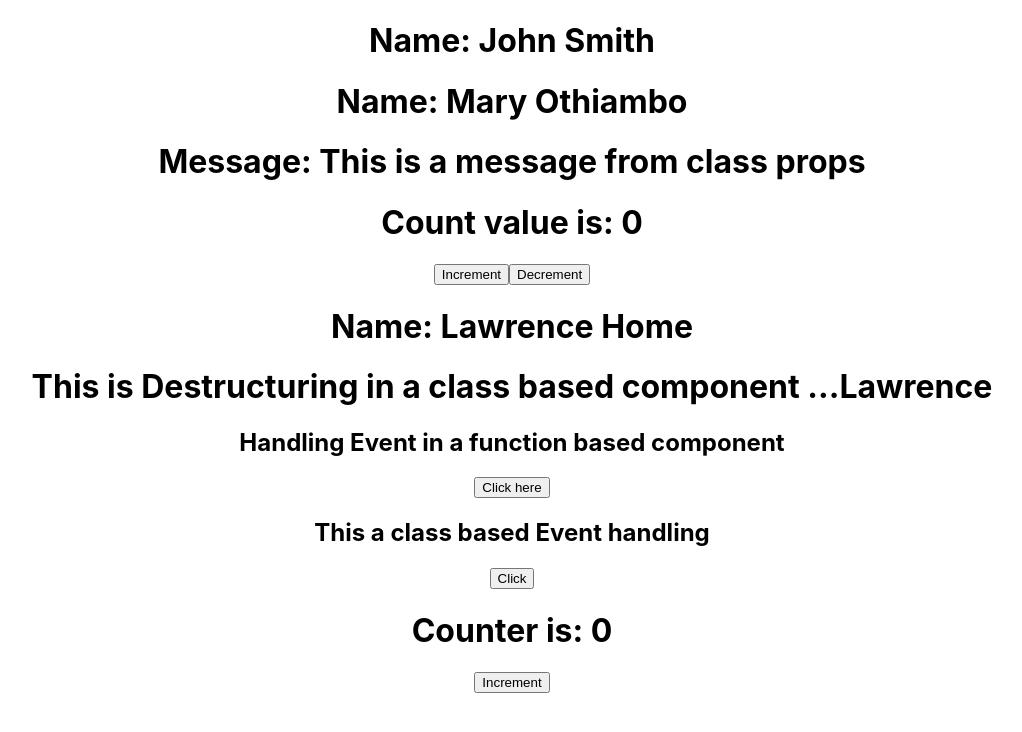
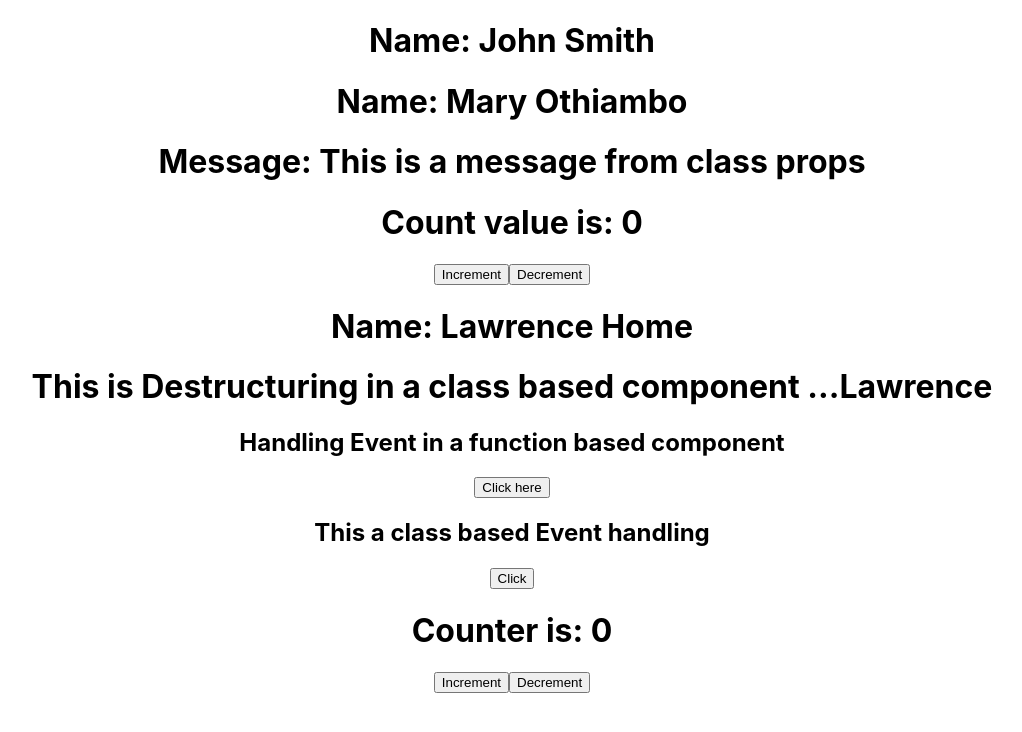
Before and after one commit to Ramas-21/react_tutorial, a React (Create React App) app: page / in a window 1280 px wide. Shown: the top 732 px of the page, without its empty margins (128-1150 px from the left). Built offline with nearby package versions, Linux system fonts and the light colour scheme.

Commit message:
decrementing the counter using state

```diff
--- a/src/components/FunctionState.js
+++ b/src/components/FunctionState.js
@@ -3,6 +3,9 @@ function FunctionState(){
 const [counter, setCounter] = useState(0);
 const increment = () =>{
     setCounter(counter + 1);
+};
+const decrement = () =>{
+    setCounter(counter - 1);
 }
 return(
     <div>
@@ -11,6 +14,7 @@ return(
         </div>
         <div>
             <button onClick = {increment}>Increment</button>
+            <button onClick = {decrement}>Decrement</button>
         </div>
     </div>
 
```
